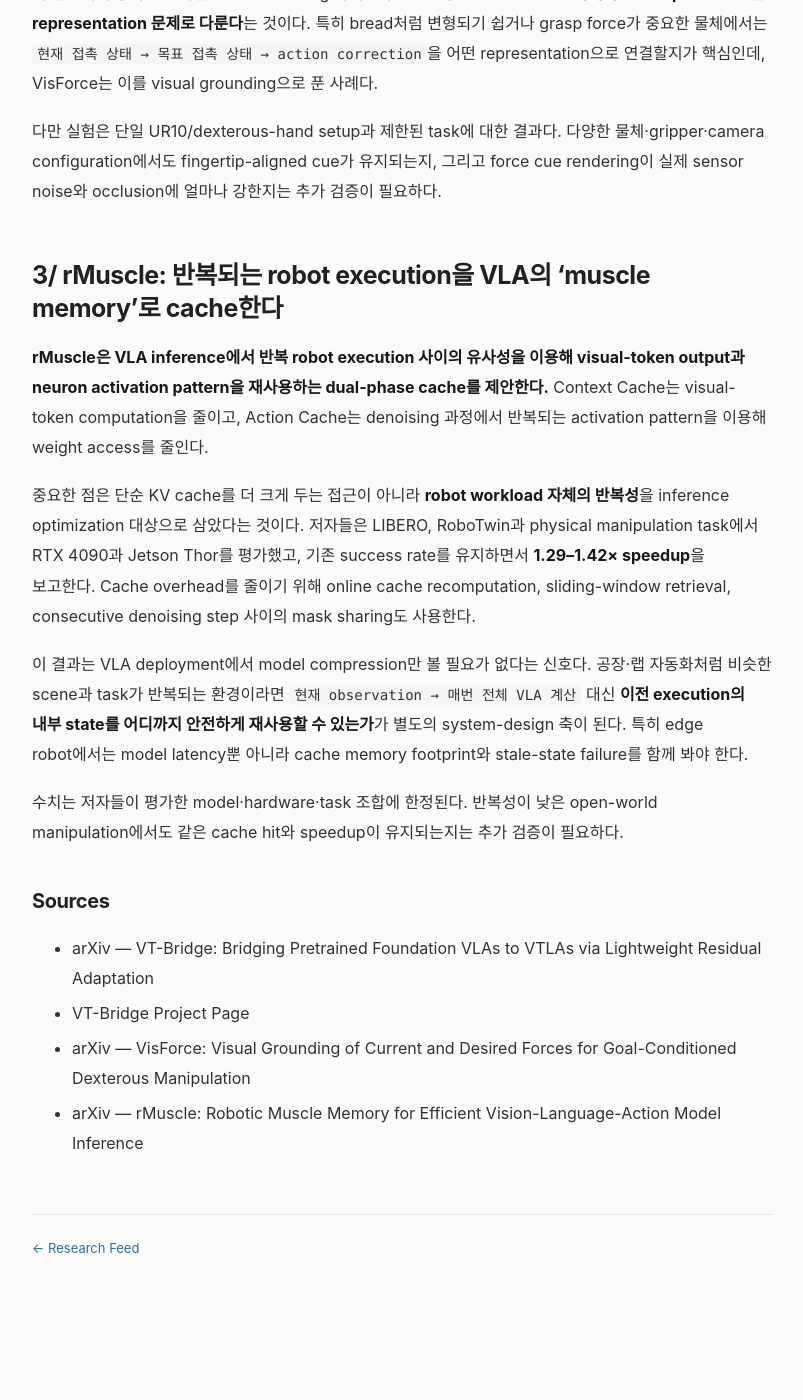
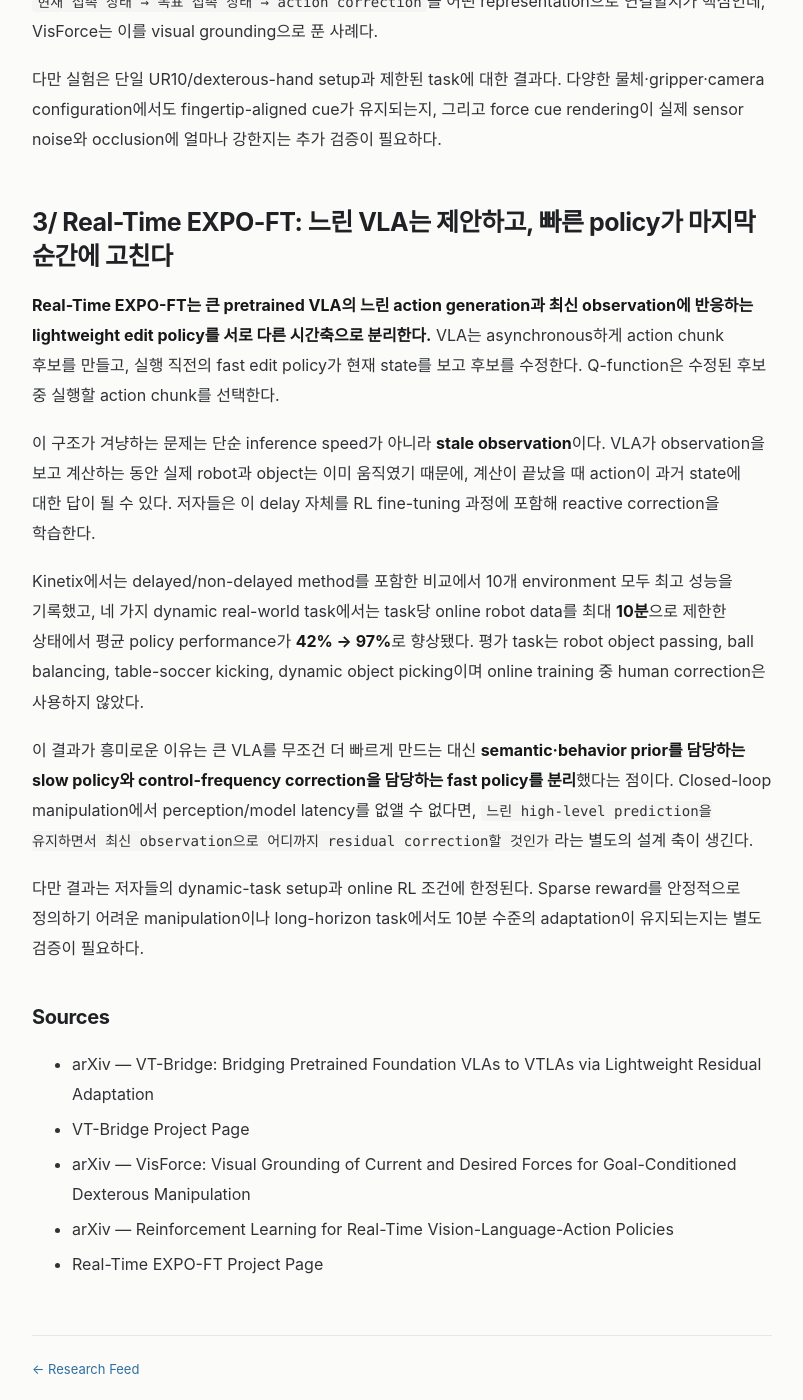
Before and after one commit to nayana224/nayana224.github.io, a Jekyll site: the page built from _research_feed/2026-09-23-research-papers.md, in a window 1280 px wide and 1400 px high, scrolled down 1371 px. Shown: the whole window, without its empty margins (238-1041 px from the left). Built offline with Jekyll 4.4.1, drawn with Linux system fonts in a browser that asks for light colours; before the commit the page ends 2702 px from its top, so only the background shows below that; some of the changed text lies outside the part shown.

Commit message:
research feed: add real-time VLA RL paper

```diff
--- a/_research_feed/2026-09-23-research-papers.md
+++ b/_research_feed/2026-09-23-research-papers.md
@@ -1,10 +1,10 @@
 ---
 layout: feed_note
-title: "Tactile residual부터 visual force grounding까지, VLA가 contact를 다루는 법"
-date: 2026-09-23 17:40:00 +0900
+title: "VLA에 느린 brain과 빠른 reflex를 분리한다"
+date: 2026-09-23 18:05:00 +0900
 channel: research-papers
 channel_label: Research Papers
-summary: "VT-Bridge는 tactile residual feedback으로 pretrained VLA를 보정하고, VisForce는 fingertip 위치에 force를 시각적으로 grounding한다. rMuscle은 반복 robot execution의 내부 유사성을 cache해 VLA inference를 가속한다."
+summary: "VT-Bridge는 tactile residual feedback으로 pretrained VLA를 보정하고, VisForce는 force를 fingertip 위치에 visual grounding한다. Real-Time EXPO-FT는 느린 VLA proposal과 빠른 reactive edit policy를 분리해 dynamic manipulation의 latency 문제를 RL로 다룬다."
 ---
 
 ## 1/ VT-Bridge: pretrained VLA 위에 tactile residual correction을 얹는다
@@ -25,19 +25,22 @@
 
 다만 실험은 단일 UR10/dexterous-hand setup과 제한된 task에 대한 결과다. 다양한 물체·gripper·camera configuration에서도 fingertip-aligned cue가 유지되는지, 그리고 force cue rendering이 실제 sensor noise와 occlusion에 얼마나 강한지는 추가 검증이 필요하다.
 
-## 3/ rMuscle: 반복되는 robot execution을 VLA의 'muscle memory'로 cache한다
+## 3/ Real-Time EXPO-FT: 느린 VLA는 제안하고, 빠른 policy가 마지막 순간에 고친다
 
-**rMuscle은 VLA inference에서 반복 robot execution 사이의 유사성을 이용해 visual-token output과 neuron activation pattern을 재사용하는 dual-phase cache를 제안한다.** Context Cache는 visual-token computation을 줄이고, Action Cache는 denoising 과정에서 반복되는 activation pattern을 이용해 weight access를 줄인다.
+**Real-Time EXPO-FT는 큰 pretrained VLA의 느린 action generation과 최신 observation에 반응하는 lightweight edit policy를 서로 다른 시간축으로 분리한다.** VLA는 asynchronous하게 action chunk 후보를 만들고, 실행 직전의 fast edit policy가 현재 state를 보고 후보를 수정한다. Q-function은 수정된 후보 중 실행할 action chunk를 선택한다.
 
-중요한 점은 단순 KV cache를 더 크게 두는 접근이 아니라 **robot workload 자체의 반복성**을 inference optimization 대상으로 삼았다는 것이다. 저자들은 LIBERO, RoboTwin과 physical manipulation task에서 RTX 4090과 Jetson Thor를 평가했고, 기존 success rate를 유지하면서 **1.29–1.42× speedup**을 보고한다. Cache overhead를 줄이기 위해 online cache recomputation, sliding-window retrieval, consecutive denoising step 사이의 mask sharing도 사용한다.
+이 구조가 겨냥하는 문제는 단순 inference speed가 아니라 **stale observation**이다. VLA가 observation을 보고 계산하는 동안 실제 robot과 object는 이미 움직였기 때문에, 계산이 끝났을 때 action이 과거 state에 대한 답이 될 수 있다. 저자들은 이 delay 자체를 RL fine-tuning 과정에 포함해 reactive correction을 학습한다.
 
-이 결과는 VLA deployment에서 model compression만 볼 필요가 없다는 신호다. 공장·랩 자동화처럼 비슷한 scene과 task가 반복되는 환경이라면 `현재 observation → 매번 전체 VLA 계산` 대신 **이전 execution의 내부 state를 어디까지 안전하게 재사용할 수 있는가**가 별도의 system-design 축이 된다. 특히 edge robot에서는 model latency뿐 아니라 cache memory footprint와 stale-state failure를 함께 봐야 한다.
+Kinetix에서는 delayed/non-delayed method를 포함한 비교에서 10개 environment 모두 최고 성능을 기록했고, 네 가지 dynamic real-world task에서는 task당 online robot data를 최대 **10분**으로 제한한 상태에서 평균 policy performance가 **42% → 97%**로 향상됐다. 평가 task는 robot object passing, ball balancing, table-soccer kicking, dynamic object picking이며 online training 중 human correction은 사용하지 않았다.
 
-수치는 저자들이 평가한 model·hardware·task 조합에 한정된다. 반복성이 낮은 open-world manipulation에서도 같은 cache hit와 speedup이 유지되는지는 추가 검증이 필요하다.
+이 결과가 흥미로운 이유는 큰 VLA를 무조건 더 빠르게 만드는 대신 **semantic·behavior prior를 담당하는 slow policy와 control-frequency correction을 담당하는 fast policy를 분리**했다는 점이다. Closed-loop manipulation에서 perception/model latency를 없앨 수 없다면, `느린 high-level prediction을 유지하면서 최신 observation으로 어디까지 residual correction할 것인가`라는 별도의 설계 축이 생긴다.
+
+다만 결과는 저자들의 dynamic-task setup과 online RL 조건에 한정된다. Sparse reward를 안정적으로 정의하기 어려운 manipulation이나 long-horizon task에서도 10분 수준의 adaptation이 유지되는지는 별도 검증이 필요하다.
 
 ### Sources
 
 - [arXiv — VT-Bridge: Bridging Pretrained Foundation VLAs to VTLAs via Lightweight Residual Adaptation](https://arxiv.org/abs/2609.22606)
 - [VT-Bridge Project Page](https://hoxnocha.github.io/vt-bridge-web/)
 - [arXiv — VisForce: Visual Grounding of Current and Desired Forces for Goal-Conditioned Dexterous Manipulation](https://arxiv.org/abs/2609.25785)
-- [arXiv — rMuscle: Robotic Muscle Memory for Efficient Vision-Language-Action Model Inference](https://arxiv.org/abs/2609.19104)
+- [arXiv — Reinforcement Learning for Real-Time Vision-Language-Action Policies](https://arxiv.org/abs/2609.18207)
+- [Real-Time EXPO-FT Project Page](https://pd-perry.github.io/real-time-expo-ft/)
```
